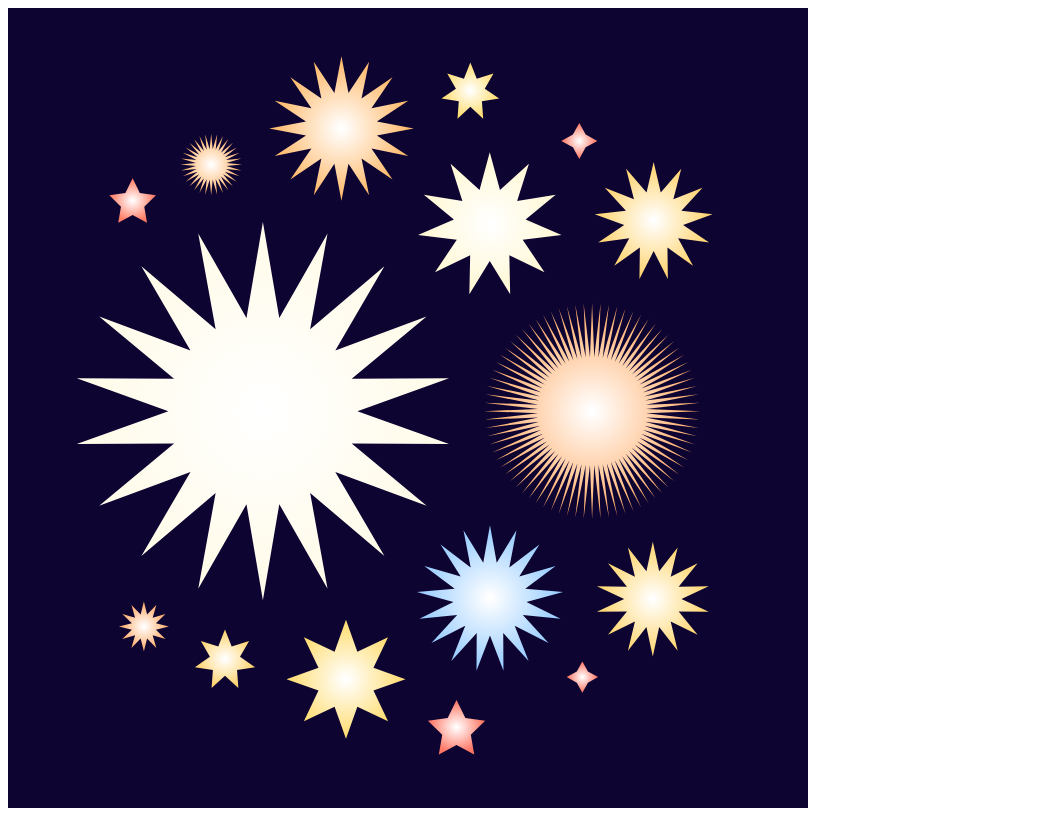
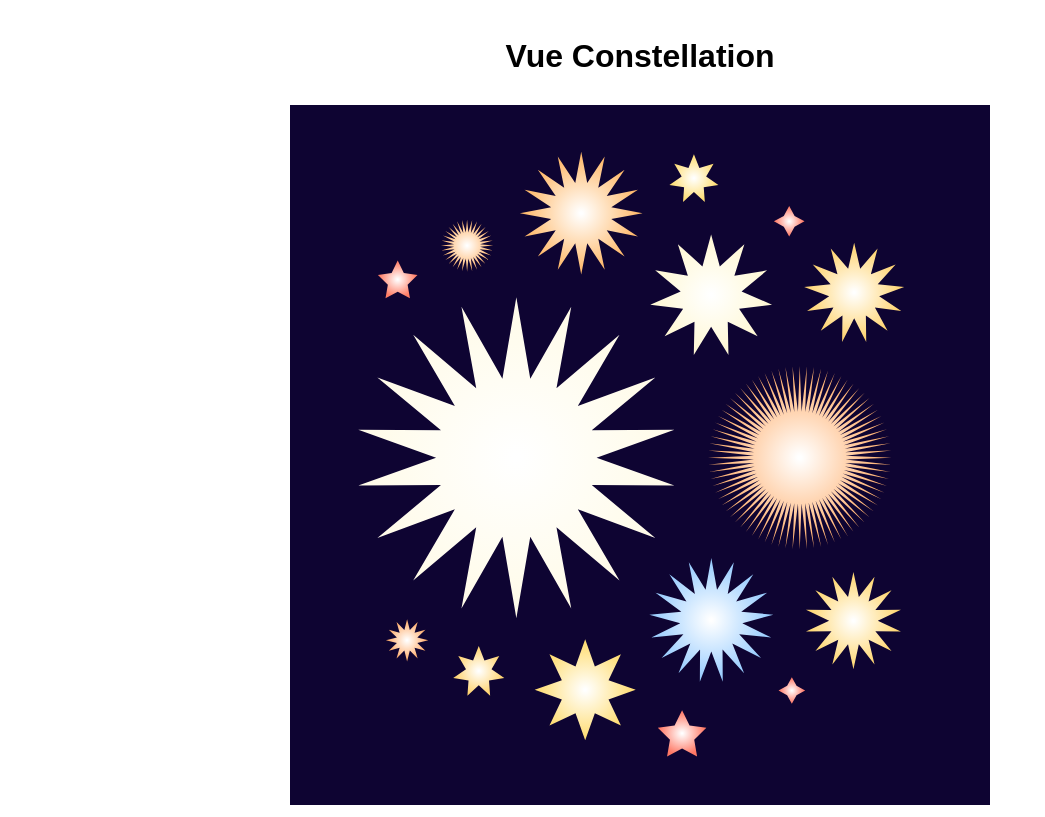
Before and after one commit to NataliaTepluhina/vue-d3-example, a Vue app: page / in a window 1280 px wide. Shown: the whole page, without its empty margins (0-1045 px from the left). Built offline with nearby package versions, Linux system fonts and the light colour scheme.

Commit message:
Added tooltips

```diff
--- a/src/components/Chart.vue
+++ b/src/components/Chart.vue
@@ -1,6 +1,8 @@
 <template>
   <div class="wrapper">
-    <svg width="800" height="800">
+    <h1>Vue Constellation</h1>
+    <div>
+      <svg width="700" height="700">
         <rect width="100%" height="100%" fill="#0E0432" />
         <g
           v-for="repo in layoutData.children"
@@ -8,6 +10,8 @@
           :style="{
             transform: `translate(${repo.x}px, ${repo.y}px)`,
           }"
+          @mouseenter="showTooltip(repo.data)"
+          @mouseout="hideTooltip"
         >
           <defs>
             <radialGradient :id="repo.gradient">
@@ -16,12 +20,19 @@
             </radialGradient>
           </defs>
           <path
-          class="radial"
+            class="radial transform"
             :d="repo.radialData"
             :fill="`url(#${repo.gradient})`"
           ></path>
         </g>
       </svg>
+    </div>
+    <div class="description" v-if="tooltipVisible" :style="tooltipPosition">
+      <h3>{{ tooltipRepo.name }}</h3>
+      <p>stars: {{ tooltipRepo.stars }}</p>
+      <p>contributors: {{ tooltipRepo.contributors }}</p>
+      <p>open issues: {{ tooltipRepo.issues }}</p>
+    </div>
   </div>
 </template>
 
@@ -35,6 +46,12 @@ export default {
   data() {
     return {
       repositories: dataset,
+      tooltipVisible: false,
+      tooltipRepo: null,
+      tooltipPosition: {
+        left: 0,
+        top: 0,
+      },
     };
   },
   methods: {
@@ -73,6 +90,14 @@ export default {
         .range(['#ff7665', '#ffb469', '#ffe876', '#fff', '#99cdff']);
       return myColor(scaledIssues(repo.issues));
     },
+    showTooltip(repo) {
+      this.tooltipVisible = true;
+      this.tooltipRepo = { ...repo };
+    },
+    hideTooltip() {
+      this.tooltipVisible = false;
+      this.tooltipRepo = null;
+    },
   },
   computed: {
     transformedRepoData() {
@@ -89,7 +114,7 @@ export default {
           return b.value - a.value;
         });
       return pack()
-        .size([800, 800])
+        .size([700, 700])
         .padding(40)(rootHierarchy);
     },
     layoutData() {
@@ -105,20 +130,70 @@ export default {
       };
     },
   },
+  mounted() {
+    document.addEventListener('mousemove', e => {
+      this.tooltipPosition.left = e.pageX + 'px';
+      this.tooltipPosition.top = e.pageY - 155 + 'px';
+    });
+  },
 };
 </script>
 
-<style lang="scss">
+<style lang="scss" scoped>
+* {
+  margin: 0;
+  padding: 0;
+}
 .wrapper {
-  display: flex;
-  align-items: center;
+  font-family: Arial;
+  padding-top: 30px;
+  text-align: center;
 }
-.range-input {
-  display: flex;
-  align-items: center;
-  margin-bottom: 10px;
-  input {
-    margin-right: 10px;
+h1 {
+  padding-bottom: 30px;
+}
+svg {
+  margin: 0 auto;
+}
+
+.transform {
+  transition: all 0.5s ease-in;
+}
+
+.transform:hover {
+  cursor: pointer;
+  transform: rotate(40deg) scale(1.3);
+}
+
+.description {
+  font-family: Arial;
+  pointer-events: none;
+  position: absolute;
+  font-size: 16px;
+  text-align: center;
+  background: rgba(30, 30, 30, 0.9);
+  padding: 10px 15px;
+  z-index: 5;
+  height: 120px;
+  line-height: 30px;
+  margin: 0 auto;
+  color: #fff;
+  border-radius: 5px;
+  transform: translateX(-50%);
+  &.active {
+    display: block;
+  }
+  &:after {
+    content: '';
+    position: absolute;
+    left: 50%;
+    top: 100%;
+    width: 0;
+    height: 0;
+    margin-left: -10px;
+    border-left: 10px solid transparent;
+    border-right: 10px solid transparent;
+    border-top: 10px solid rgba(30, 30, 30, 0.9);
   }
 }
 </style>
```
Lines whose indentation alone changed are shown as unchanged.
